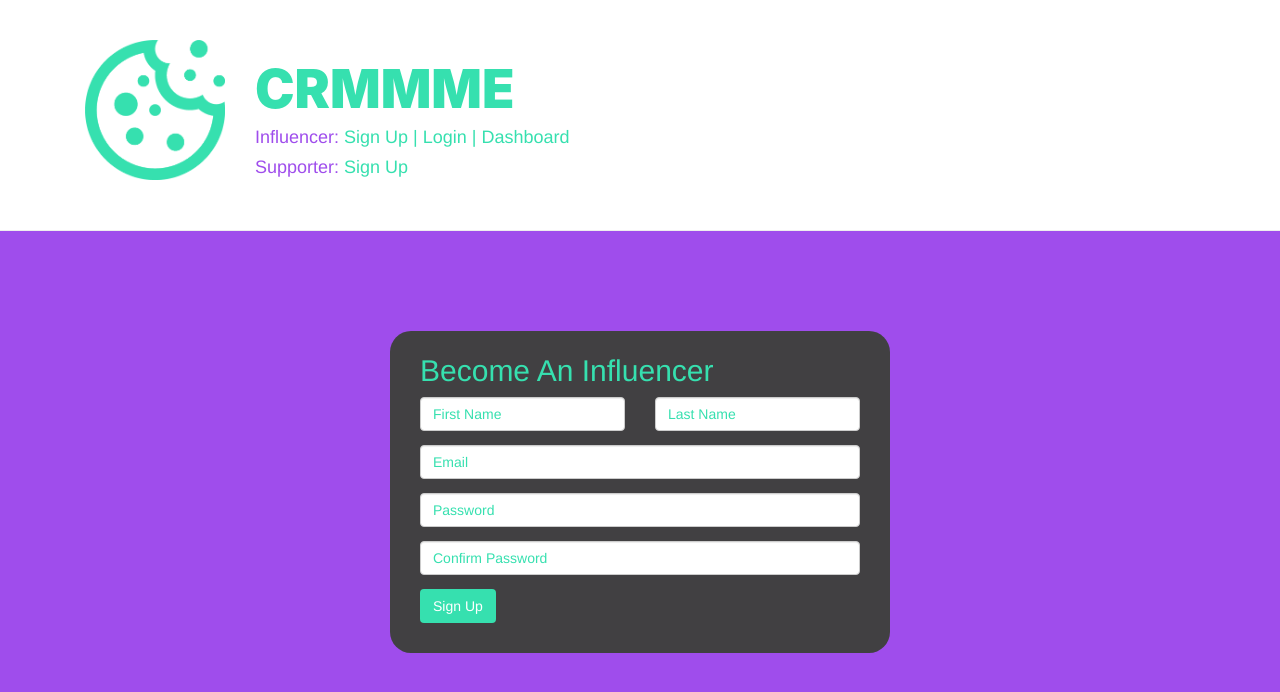
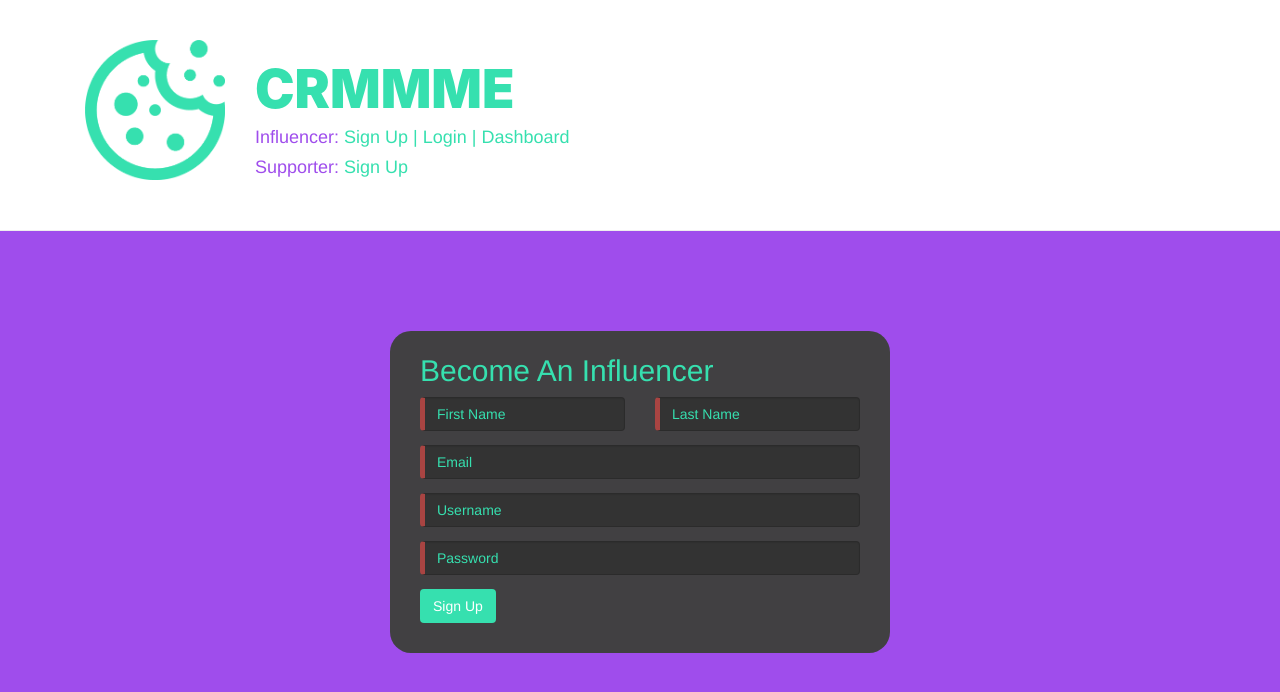
Before and after one commit to Woz-U-Group-Projects/team-goal-getters, an Angular app in the folder client/: page /influencer-signup in a window 1280 px wide. Shown: the top 692 px of the page. Built offline with nearby package versions, Linux system fonts and the light colour scheme.

Commit message:
front-end routes, services, views

```diff
--- a/client/src/app/app.component.ts
+++ b/client/src/app/app.component.ts
@@ -1,6 +1,6 @@
 import { Component, OnInit } from "@angular/core";
 import { FollowerService } from "./follower.service";
-import { Follower } from "./follower";
+import { InfluencerService } from "./influencer.service";
 
 @Component({
   selector: "app-root",
@@ -8,5 +8,11 @@ import { Follower } from "./follower";
   styleUrls: ["./app.component.css"]
 })
 export class AppComponent {
-  title = 'Welcome to CRMM.ME';
+  constructor(private influencerService: InfluencerService) {}
+  ngOninit() {
+    this.influencerService.validateToken().subscribe(response => {
+      console.log(response);
+      this.influencerService.loggedIn = response;
+    });
+  }
 }
--- a/client/src/app/app.module.ts
+++ b/client/src/app/app.module.ts
@@ -7,13 +7,13 @@ import { AppComponent } from "./app.component";
 import { FollowerSignup } from './components/follower-signup/follower-signup.component';
 import { FollowerList } from './components/follower-list/follower-list.component';
 import { InfluencerSignup } from './components/influencer-signup/influencer-signup.component';
-import { InfluencerLoginComponent } from './components/influencer-login/influencer-login.component';
+import { InfluencerLogin } from './components/influencer-login/influencer-login.component';
 import { NavbarComponent } from './components/navbar/navbar.component';
-import { InfluencerDashboardComponent } from './components/influencer-dashboard/influencer-dashboard.component';
+import { InfluencerDashboard } from './components/influencer-dashboard/influencer-dashboard.component';
 
 
 @NgModule({
-  declarations: [AppComponent, FollowerSignup, FollowerList, InfluencerSignup, InfluencerLoginComponent, NavbarComponent, InfluencerDashboardComponent],
+  declarations: [AppComponent, FollowerSignup, FollowerList, InfluencerSignup, InfluencerLogin, NavbarComponent, InfluencerDashboard],
   imports: [BrowserModule, AppRoutingModule, HttpClientModule, FormsModule],
   providers: [],
   bootstrap: [AppComponent]
--- a/client/src/app/components/influencer-dashboard/influencer-dashboard.component.html
+++ b/client/src/app/components/influencer-dashboard/influencer-dashboard.component.html
@@ -1,28 +1,10 @@
-<div class="container" id="formblock">
-    <h2 class="col-xs-12">"Usernames" Supporters</h2>
-        <!-- <div class="col-xs-6">
-          <input [(ngModel)]="newFollower.fname" class="form-control" required placeholder="First Name">
-        </div>
-        <div class="col-xs-6">
-          <input [(ngModel)]="newFollower.lname" class="form-control" required placeholder="Last Name">
-        </div>
-        <div class="col-xs-12">
-          <input [(ngModel)]="newFollower.email" class="form-control" required placeholder="Email">
-        </div> -->
+<div class="container">
+    <h1>Hello {{ influencer.firstName }}, welcome to your dashboard.</h1>
 
-        <!-- REMOVED TEMPORARILY TO TEST SUBMISSION
-      <label for="favInfluencer"></label>
-        <div class="col-xs-12">
-          <select class="form-control" id="favInfluencer" required>
-            <option *ngFor="let username of usernames" [value]="username">{{ username }}</option>
-          </select>
-        </div>
-        -->
+    <h4>Your account info:</h4>
+    <ul>
+      <li>Username: {{ influencer.username }}</li>
+      <li>Email: {{ influencer.email }}</li>
+    </ul>
 
-      <!-- <div class="col-xs-2">
-        <button type="submit" class="btn" id="submit-btn" (click)="addFollower()">Sign Up</button>
-      </div> -->
-      <div class="col-xs-10">
-        <p style="color:aliceblue">To Be Continued...</p>
-      </div>
-  </div>
+</div>
--- a/client/src/app/components/influencer-dashboard/influencer-dashboard.component.ts
+++ b/client/src/app/components/influencer-dashboard/influencer-dashboard.component.ts
@@ -1,15 +1,20 @@
 import { Component, OnInit } from '@angular/core';
+import { InfluencerService } from "../../influencer.service";
+import { Influencer } from "../../influencer";
 
 @Component({
   selector: 'app-influencer-dashboard',
   templateUrl: './influencer-dashboard.component.html',
   styleUrls: ['./influencer-dashboard.component.css']
 })
-export class InfluencerDashboardComponent implements OnInit {
 
-  constructor() { }
+export class InfluencerDashboard implements OnInit {
+  influencer: Influencer = new Influencer();
+
+  constructor(private influencerService: InfluencerService) {}
 
   ngOnInit() {
+    // find the profile for the current user based on their token
+    this.influencerService.getProfile().subscribe(influencer => (this.influencer = influencer));
   }
-
 }
--- a/client/src/app/components/influencer-login/influencer-login.component.html
+++ b/client/src/app/components/influencer-login/influencer-login.component.html
@@ -1,17 +1,15 @@
 <div class="container" id="formblock">
     <h2 class="col-xs-12">Influencer Login</h2>
-    <form (ngSubmit)="addFollower()" #followerForm="ngForm">
       <label for="email"></label>
         <div class="col-xs-12">
-          <input type="email" class="form-control" id="email" required placeholder="Email">
+          <input [(ngModel)]="influencer.username" type="text" class="form-control" id="username" required placeholder="Username">
         </div>
       <label for="password"></label>
         <div class="col-xs-12">
-          <input type="text" class="form-control" id="password" required placeholder="Password">
+          <input [(ngModel)]="influencer.password" type="password" class="form-control" id="password" required placeholder="Password">
         </div>
       <div class="col-xs-2">
-        <button type="submit" class="btn" id="submit-btn" [disabled]="!followerForm.form.valid">Login</button>
+        <button (click)="login()" type="submit" class="btn" id="submit-btn">Login</button>
       </div>
       <div class="col-xs-10"></div>
-    </form>
   </div>
--- a/client/src/app/components/influencer-login/influencer-login.component.ts
+++ b/client/src/app/components/influencer-login/influencer-login.component.ts
@@ -1,22 +1,37 @@
 import { Component, OnInit } from '@angular/core';
 import { Influencer } from '../../influencer';
+import { InfluencerService } from '../../influencer.service';
+import { Router } from '@angular/router';
 
 @Component({
   selector: 'app-influencer-login',
   templateUrl: './influencer-login.component.html',
   styleUrls: ['./influencer-login.component.css']
 })
-export class InfluencerLoginComponent implements OnInit {
+export class InfluencerLogin implements OnInit {
 
-  influencers: Influencer[];
-newInfluencer: Influencer = new Influencer();
+influencer: Influencer = new Influencer();
 
-login() {
+constructor(private influencerService: InfluencerService, private router: Router) {}
+
+login(): void {
+  this.influencerService.loginInfluencer(this.influencer).subscribe(
+    () => {
+      this.influencerService.getProfile().subscribe(() => {
+        // set the user to logged in
+        this.influencerService.loggedIn = true;
+        // send to the profile page
+        this.router.navigate(["/u"]);
+      });
+    },
+    err => {
+      console.log("Unauthorized");
+      console.log(err.status);
+      console.log(err);
+    }
+  );
+}
+
+ngOnInit() {}
 
 }
-  constructor() { }
-
-  ngOnInit() {
-  }
-
-}
--- a/client/src/app/components/influencer-signup/influencer-signup.component.html
+++ b/client/src/app/components/influencer-signup/influencer-signup.component.html
@@ -1,29 +1,27 @@
 <div class="container" id="formblock">
   <h2 class="col-xs-12">Become An Influencer</h2>
-  <form (ngSubmit)="addInfluencer()" #followerForm="ngForm">
-    <label for="fname"></label>
+    <label for="firstName"></label>
       <div class="col-xs-6">
-        <input type="text" class="form-control" id="fname" required placeholder="First Name">
+        <input [(ngModel)]="influencer.firstName" type="text" class="form-control" id="firstName" required placeholder="First Name">
       </div>
     <label for="lname"></label>
       <div class="col-xs-6">
-        <input type="text" class="form-control" id="lname" required placeholder="Last Name">
+        <input [(ngModel)]="influencer.lastName" type="text" class="form-control" id="lname" required placeholder="Last Name">
       </div>
     <label for="email"></label>
       <div class="col-xs-12">
-        <input type="email" class="form-control" id="email" required placeholder="Email">
+        <input [(ngModel)]="influencer.email" type="email" class="form-control" id="email" required placeholder="Email">
+      </div>
+    <label for="username"></label>
+      <div class="col-xs-12">
+        <input [(ngModel)]="influencer.username" type="text" class="form-control" id="username" required placeholder="Username">
       </div>
     <label for="password"></label>
       <div class="col-xs-12">
-        <input type="text" class="form-control" id="password" required placeholder="Password">
-      </div>
-    <label for="password-confirm"></label>
-      <div class="col-xs-12">
-        <input type="text" class="form-control" id="password-confirm" required placeholder="Confirm Password">
+        <input [(ngModel)]="influencer.password" type="password" class="form-control" id="password" required placeholder="Password">
       </div>
     <div class="col-xs-2">
-      <button type="submit" class="btn" id="submit-btn" [disabled]="!followerForm.form.valid">Sign Up</button>
+      <button (click)="signUp()" type="submit" class="btn" id="submit-btn">Sign Up</button>
     </div>
     <div class="col-xs-10"></div>
-  </form>
 </div>
--- a/client/src/app/components/influencer-signup/influencer-signup.component.ts
+++ b/client/src/app/components/influencer-signup/influencer-signup.component.ts
@@ -1,6 +1,7 @@
 import { Component, OnInit } from "@angular/core";
 import { InfluencerService } from "../../influencer.service";
 import { Influencer } from "../../influencer";
+import { Router } from "@angular/router";
 
 @Component({
   selector: "app-influencer-signup",
@@ -8,16 +9,17 @@ import { Influencer } from "../../influencer";
   styleUrls: ["./influencer-signup.component.css"]
 })
 export class InfluencerSignup implements OnInit {
-  influencers: Influencer[];
-  newInfluencer: Influencer = new Influencer();
+  // initialize an empty user object
+  // we need to do this so the property binding works [(ngModel)]
+  influencer: Influencer = new Influencer();
 
-  addInfluencer() {
-    this.influencerService.addInfluencer(this.newInfluencer).subscribe(i => {
-      this.newInfluencer = new Influencer();
+  constructor(private influencerService: InfluencerService, private router: Router) {}
+
+  signUp(): void {
+    this.influencerService.registerInfluencer(this.influencer).subscribe(() => {
+      this.router.navigate(["/login"]);
     });
   }
-
-  constructor(private influencerService: InfluencerService) {}
   ngOnInit() {
   }
 }
--- a/client/src/app/influencer.ts
+++ b/client/src/app/influencer.ts
@@ -1,8 +1,8 @@
 export class Influencer {
 
         id: number;
-        fname: string;
-        lname: string;
+        firstName: string;
+        lastName: string;
         username: string;
         email: string;
         password: string;
--- a/client/src/styles.css
+++ b/client/src/styles.css
@@ -4,8 +4,12 @@
 /* You can add global styles to this file, and also import other style files */
 
 /* Global Form Style vvv */
-.form-control{
-    margin-bottom:14px;
+
+.form-control {
+    background-color: #333;
+    color: #ccc;
+    border: 1px solid rgba(0,0,0,0.14);
+    margin-bottom: 14px;
 }
 
 #formblock{
```
Also changed, not shown: client/src/app/app-routing.module.ts (+4 -5 lines), client/src/app/influencer.service.ts (+34 -6 lines).
